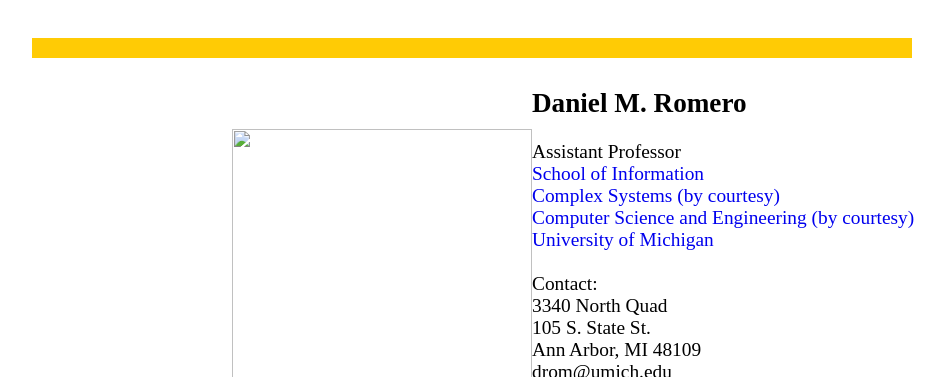
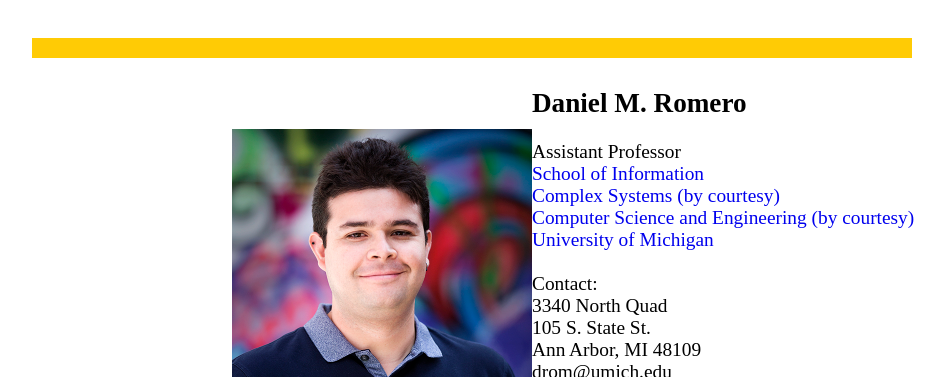
Before and after one commit to danielmromero/danielmromero.github.io, a plain HTML site: page index.html in a window 1280 px wide. Shown: the top 377 px of the page, without its empty margins (168-1113 px from the left). Drawn offline with Linux system fonts and the light colour scheme.

Commit message:
Add files via upload

```diff
--- a/index.html
+++ b/index.html
@@ -48,7 +48,7 @@
 
  <td style="background-color: rgb(255, 255, 255);"><img
  style="width: 300px" alt="" title="Daniel"
- src="daniel.jpg"> </td>
+ src="/images/daniel.jpg"> </td>
 
 
     <!-- <td > PICTIRE </td> -->
```
